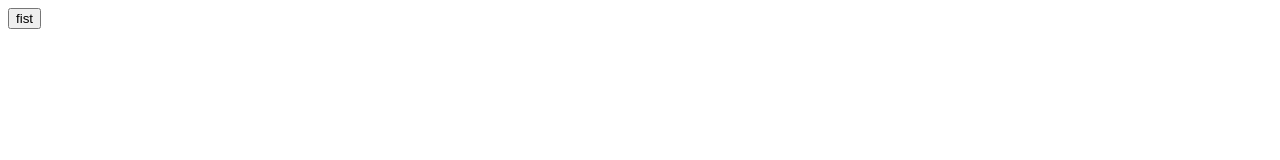
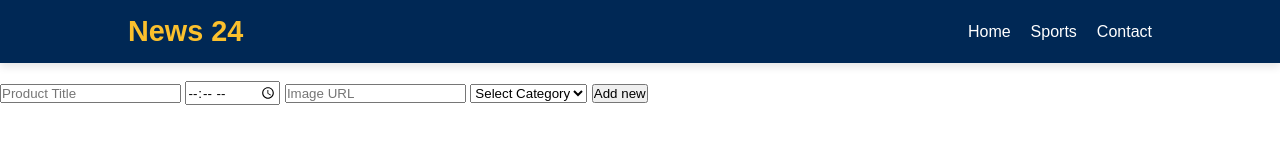
Before and after one commit to Jigarunagar/Exam-news, a plain HTML site: page indexone.html in a window 1280 px wide. Drawn offline with Linux system fonts and the light colour scheme.

Commit message:
Update indexone.html

```diff
--- a/indexone.html
+++ b/indexone.html
@@ -1,15 +1,99 @@
 <!DOCTYPE html>
-<html>
+<html lang="en">
+
 <head>
-    <meta charset='utf-8'>
-    <meta http-equiv='X-UA-Compatible' content='IE=edge'>
-    <title>Page Title</title>
-    <meta name='viewport' content='width=device-width, initial-scale=1'>
+    <meta charset="UTF-8">
+    <meta name="viewport" content="width=device-width, initial-scale=1.0">
+    <title>News24</title>
     <link rel="stylesheet" href="./style.css">
+    <style>
+        * {
+            margin: 0;
+            padding: 0;
+            box-sizing: border-box;
+            font-family: 'Arial', sans-serif;
+        }
+
+        .news-header {
+            background-color: #002855;
+            color: white;
+            display: flex;
+            justify-content: space-between;
+            align-items: center;
+            padding: 15px 10%;
+            box-shadow: 0 4px 8px rgba(0, 0, 0, 0.1);
+        }
+
+        .logo {
+            font-size: 1.8rem;
+            font-weight: bold;
+            color: #fbc02d;
+        }
+
+        nav ul {
+            display: flex;
+            list-style: none;
+            gap: 20px;
+        }
+
+        nav a {
+            text-decoration: none;
+            color: white;
+            font-size: 1rem;
+            transition: color 0.3s;
+        }
+
+        nav a:hover {
+            color: #fbc02d;
+        }
+    </style>
 </head>
+
 <body>
-    <a href="./index.html"><button>fist</button></a>
+    <header class="news-header">
+        <div class="logo">News 24 </div>
+        <nav>
+            <ul>
+                <li><a href="./index.html">Home</a></li>
+                <li><a href="#">Sports</a></li>
+                <li><a href="#">Contact</a></li>
+            </ul>
+        </nav>
+    </header>
+    <br>
+    <form id="newsfrom">
+        <input type="text" id="title" placeholder="Product Title" />
+        <input type="time" id="Time" placeholder="Time" />
+        <input type="url" id="img" placeholder="Image URL" />
+        <select id="category">
+            <option value="">Select Category</option>
+            <option value="politics">politics</option>
+            <option value="technology">technology</option>
+            <option value="business">business</option>
+        </select>
+        <input type="submit" value="Add new" />
+    </form>
 
-    <script src="./script.js"></script>
+    <script>
+        const getValue = (id) => {
+            return document.getElementById(id).value;
+        };
+
+        const handleSubmit = (e) => {
+            e.preventDefault();
+
+            let newsobject = {
+                title: getValue("title"),
+                Time: getValue("Time"),
+                img: getValue("img"),
+                category: getValue("category"),
+            };
+            let products = JSON.parse(localStorage.getItem("products")) || [];
+            products.push(newsobject);
+
+            localStorage.setItem("products", JSON.stringify(products));
+        };
+        document.getElementById("newsfrom").addEventListener("submit", handleSubmit);
+    </script>
 </body>
 </html>
```
